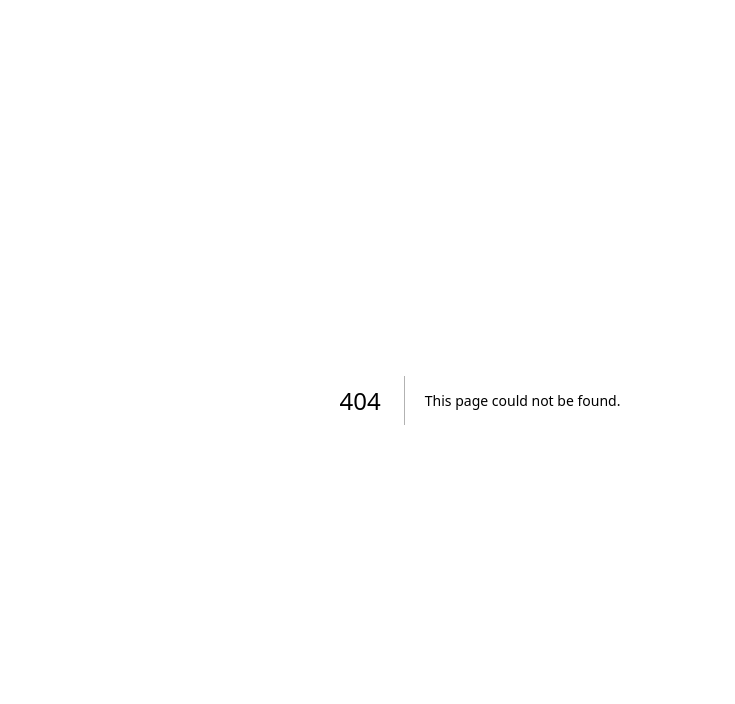
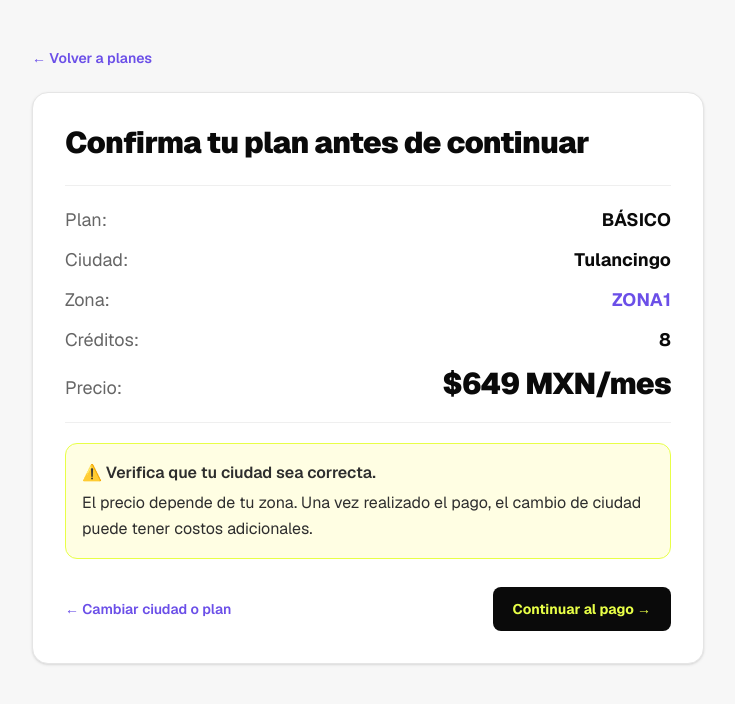
Before and after one commit to Onceoncemkt/muve, a Next.js app in the folder agencia-reports/muve/: page /planes/confirmar in a window 1280 px wide. Before the commit this address had no page. Shown: the top 704 px of the page, without its empty margins (160-895 px from the left). Built offline with nearby package versions, Linux system fonts and the light colour scheme; no server answers.

Commit message:
feat: pantalla de confirmación antes de checkout
Co-Authored-By: Oz <oz-agent@warp.dev>

```diff
--- a/agencia-reports/muve/src/app/page.tsx
+++ b/agencia-reports/muve/src/app/page.tsx
@@ -1,6 +1,5 @@
 import Link from 'next/link'
 import PlanesPrecios from '@/components/PlanesPrecios'
-import { obtenerStripePriceIdsPorRegion } from '@/lib/planes'
 import { createClient } from '@/lib/supabase/server'
 import type { Ciudad } from '@/types'
 
@@ -39,7 +38,6 @@ export default async function LandingPage() {
   }
 
   const usuarioAutenticado = Boolean(user)
-  const priceIds = obtenerStripePriceIdsPorRegion()
 
   return (
     <div className="bg-white">
@@ -138,7 +136,6 @@ export default async function LandingPage() {
       {/* ── PLANES ──────────────────────────────────────────── */}
       <div className="bg-[#F7F7F7]">
         <PlanesPrecios
-          priceIds={priceIds}
           ciudadInicial={ciudadInicial}
           usuarioAutenticado={usuarioAutenticado}
         />
--- /dev/null
+++ b/agencia-reports/muve/src/app/planes/confirmar/ConfirmarCheckoutClient.tsx
@@ -0,0 +1,120 @@
+'use client'
+
+import { useState } from 'react'
+import Link from 'next/link'
+import type { PlanMembresia } from '@/types'
+
+function normalizarCodigoDescuento(value: string | null | undefined) {
+  if (!value) return ''
+  return value.trim().toUpperCase()
+}
+
+export default function ConfirmarCheckoutClient({
+  planId,
+  ciudadLabel,
+  ciudadValue,
+  zonaLabel,
+  planLabel,
+  creditos,
+  precioMensual,
+  backHref,
+  codigoDescuento = null,
+}: {
+  planId: PlanMembresia
+  ciudadLabel: string
+  ciudadValue: 'tulancingo' | 'pachuca' | 'ensenada' | 'tijuana'
+  zonaLabel: 'zona1' | 'zona2'
+  planLabel: string
+  creditos: number
+  precioMensual: number
+  backHref: string
+  codigoDescuento?: string | null
+}) {
+  const [cargando, setCargando] = useState(false)
+
+  async function continuarAlPago() {
+    setCargando(true)
+    try {
+      const res = await fetch('/api/stripe/checkout', {
+        method: 'POST',
+        headers: { 'Content-Type': 'application/json' },
+        body: JSON.stringify({
+          planId,
+          plan: planId,
+          ciudad: ciudadValue,
+          codigo_descuento: normalizarCodigoDescuento(codigoDescuento) || undefined,
+        }),
+      })
+      if (res.status === 401) {
+        window.location.href = `/registro?plan=${planId}`
+        return
+      }
+      const data = await res.json().catch(() => null) as { error?: string; url?: string } | null
+      if (!res.ok || data?.error || !data?.url) {
+        alert(data?.error ?? 'No se pudo iniciar el checkout. Intenta de nuevo.')
+        return
+      }
+      window.location.href = data.url
+    } catch {
+      alert('Error de conexión. Intenta de nuevo.')
+    } finally {
+      setCargando(false)
+    }
+  }
+
+  return (
+    <div className="w-full max-w-2xl rounded-2xl border border-[#E5E5E5] bg-white p-5 shadow-sm sm:p-8">
+      <h1 className="text-2xl font-black tracking-tight text-[#0A0A0A] sm:text-3xl">
+        Confirma tu plan antes de continuar
+      </h1>
+
+      <div className="mt-6 space-y-3 border-y border-[#EFEFEF] py-5 text-base sm:text-lg">
+        <p className="flex items-center justify-between gap-3">
+          <span className="text-[#666]">Plan:</span>
+          <span className="font-bold text-[#0A0A0A]">{planLabel}</span>
+        </p>
+        <p className="flex items-center justify-between gap-3">
+          <span className="text-[#666]">Ciudad:</span>
+          <span className="font-bold text-[#0A0A0A]">{ciudadLabel}</span>
+        </p>
+        <p className="flex items-center justify-between gap-3">
+          <span className="text-[#666]">Zona:</span>
+          <span className="font-bold uppercase text-[#6B4FE8]">{zonaLabel}</span>
+        </p>
+        <p className="flex items-center justify-between gap-3">
+          <span className="text-[#666]">Créditos:</span>
+          <span className="font-bold text-[#0A0A0A]">{creditos}</span>
+        </p>
+        <p className="flex items-end justify-between gap-3">
+          <span className="text-[#666]">Precio:</span>
+          <span className="text-2xl font-black tracking-tight text-[#0A0A0A] sm:text-3xl">
+            ${precioMensual.toLocaleString('es-MX')} MXN/mes
+          </span>
+        </p>
+      </div>
+
+      <div className="mt-5 rounded-xl border border-[#E8FF47] bg-[#FFFEE3] p-4 text-sm leading-relaxed text-[#2E2E2E] sm:text-base">
+        <p className="font-semibold">⚠️ Verifica que tu ciudad sea correcta.</p>
+        <p className="mt-1">
+          El precio depende de tu zona. Una vez realizado el pago, el cambio de ciudad puede tener costos adicionales.
+        </p>
+      </div>
+
+      <div className="mt-7 flex flex-col gap-3 sm:flex-row sm:items-center sm:justify-between">
+        <Link
+          href={backHref}
+          className="text-sm font-semibold text-[#6B4FE8] underline-offset-4 hover:underline"
+        >
+          ← Cambiar ciudad o plan
+        </Link>
+        <button
+          onClick={continuarAlPago}
+          disabled={cargando}
+          className="w-full rounded-lg bg-[#0A0A0A] px-5 py-3 text-sm font-bold text-[#E8FF47] transition-colors hover:bg-black disabled:opacity-60 sm:w-auto"
+        >
+          {cargando ? 'Redirigiendo...' : 'Continuar al pago →'}
+        </button>
+      </div>
+    </div>
+  )
+}
--- /dev/null
+++ b/agencia-reports/muve/src/app/planes/confirmar/page.tsx
@@ -0,0 +1,80 @@
+import Link from 'next/link'
+import { createClient } from '@/lib/supabase/server'
+import { CREDITOS_POR_PLAN, PLAN_LABELS, normalizarPlan } from '@/lib/planes'
+import { CIUDAD_LABELS, type Ciudad, type PlanMembresia } from '@/types'
+import ConfirmarCheckoutClient from './ConfirmarCheckoutClient'
+
+const PRECIOS_POR_REGION: Record<'centro' | 'bc', Record<PlanMembresia, number>> = {
+  centro: {
+    basico: 649,
+    plus: 1249,
+    total: 2199,
+  },
+  bc: {
+    basico: 1380,
+    plus: 2720,
+    total: 4499,
+  },
+}
+
+function normalizarCiudad(ciudad: string | null | undefined): Ciudad {
+  if (ciudad === 'tulancingo' || ciudad === 'pachuca' || ciudad === 'ensenada' || ciudad === 'tijuana') {
+    return ciudad
+  }
+  return 'tulancingo'
+}
+
+function zonaDesdeCiudad(ciudad: Ciudad): 'zona1' | 'zona2' {
+  return ciudad === 'tijuana' ? 'zona2' : 'zona1'
+}
+
+export default async function ConfirmarPlanPage({
+  searchParams,
+}: {
+  searchParams: Promise<{ plan?: string; ciudad?: string; codigo_descuento?: string }>
+}) {
+  const params = await searchParams
+  const supabase = await createClient()
+  const { data: { user } } = await supabase.auth.getUser()
+
+  const plan = (normalizarPlan(params.plan) ?? 'basico') as PlanMembresia
+  let ciudad = normalizarCiudad(params.ciudad)
+
+  if (user) {
+    const { data: perfil } = await supabase
+      .from('users')
+      .select('ciudad')
+      .eq('id', user.id)
+      .single<{ ciudad: Ciudad }>()
+    ciudad = normalizarCiudad(perfil?.ciudad ?? ciudad)
+  }
+
+  const zona = zonaDesdeCiudad(ciudad)
+  const region = zona === 'zona2' ? 'bc' : 'centro'
+  const precioMensual = PRECIOS_POR_REGION[region][plan]
+  const codigoDescuento = typeof params.codigo_descuento === 'string' ? params.codigo_descuento : null
+  const backHref = user
+    ? '/perfil'
+    : `/planes${codigoDescuento ? `?codigo_descuento=${encodeURIComponent(codigoDescuento)}` : ''}`
+
+  return (
+    <main className="min-h-screen bg-[#F7F7F7] px-4 py-8 sm:px-6 sm:py-12">
+      <div className="mx-auto flex w-full max-w-4xl flex-col gap-6">
+        <Link href="/planes" className="text-sm font-semibold text-[#6B4FE8] underline-offset-4 hover:underline">
+          ← Volver a planes
+        </Link>
+        <ConfirmarCheckoutClient
+          planId={plan}
+          ciudadLabel={CIUDAD_LABELS[ciudad]}
+          ciudadValue={ciudad}
+          zonaLabel={zona}
+          planLabel={PLAN_LABELS[plan]}
+          creditos={CREDITOS_POR_PLAN[plan]}
+          precioMensual={precioMensual}
+          backHref={backHref}
+          codigoDescuento={codigoDescuento}
+        />
+      </div>
+    </main>
+  )
+}
--- a/agencia-reports/muve/src/app/planes/page.tsx
+++ b/agencia-reports/muve/src/app/planes/page.tsx
@@ -1,6 +1,5 @@
 import Link from 'next/link'
 import PlanesPrecios from '@/components/PlanesPrecios'
-import { obtenerStripePriceIdsPorRegion } from '@/lib/planes'
 import { createClient } from '@/lib/supabase/server'
 import type { Ciudad } from '@/types'
 export default async function PlanesPage({
@@ -26,7 +25,6 @@ export default async function PlanesPage({
   }
 
   const usuarioAutenticado = Boolean(user)
-  const priceIds = obtenerStripePriceIdsPorRegion()
 
   return (
     <div className="min-h-screen bg-[#F7F7F7]">
@@ -53,7 +51,6 @@ export default async function PlanesPage({
       </header>
 
       <PlanesPrecios
-        priceIds={priceIds}
         ciudadInicial={ciudadInicial}
         usuarioAutenticado={usuarioAutenticado}
         codigoDescuentoInicial={codigoDescuentoInicial}
--- a/agencia-reports/muve/src/components/PlanesPrecios.tsx
+++ b/agencia-reports/muve/src/components/PlanesPrecios.tsx
@@ -1,17 +1,11 @@
 'use client'
 
 import { useState } from 'react'
+import { useRouter } from 'next/navigation'
 import type { Ciudad } from '@/types'
-
-interface PriceIds {
-  basico: string
-  plus: string
-  total: string
-}
 
 type RegionPrecios = 'centro' | 'bc'
 type PlanId = 'basico' | 'plus' | 'total'
-type PriceIdsPorRegion = Record<RegionPrecios, PriceIds>
 
 const PRECIOS_POR_REGION: Record<RegionPrecios, Record<PlanId, number>> = {
   centro: {
@@ -96,43 +90,27 @@ function normalizarCodigoDescuento(value: string | null | undefined) {
 function BotonPlan({
   planId,
   planNombre,
-  priceId,
+  ciudad,
   esRecomendado,
   codigoDescuento,
 }: {
   planId: string
   planNombre: string
-  priceId: string
+  ciudad: Ciudad
   esRecomendado: boolean
   codigoDescuento: string
 }) {
+  const router = useRouter()
   const [cargando, setCargando] = useState(false)
-
-  async function iniciarCheckout() {
+  function irAConfirmacion() {
     setCargando(true)
-    try {
-      const res = await fetch('/api/stripe/checkout', {
-        method: 'POST',
-        headers: { 'Content-Type': 'application/json' },
-        body: JSON.stringify({
-          priceId,
-          planId,
-          plan: planId,
-          codigo_descuento: normalizarCodigoDescuento(codigoDescuento) || undefined,
-        }),
-      })
-      if (res.status === 401) {
-        window.location.href = `/registro?plan=${planId}`
-        return
-      }
-      const data = await res.json()
-      if (data.error) { alert(data.error); return }
-      window.location.href = data.url
-    } catch {
-      alert('Error de conexión. Intenta de nuevo.')
-    } finally {
-      setCargando(false)
-    }
+    const params = new URLSearchParams({
+      plan: planId,
+      ciudad,
+    })
+    const codigo = normalizarCodigoDescuento(codigoDescuento)
+    if (codigo) params.set('codigo_descuento', codigo)
+    router.push(`/planes/confirmar?${params.toString()}`)
   }
 
   const label = cargando ? 'Redirigiendo...' : `Empezar con ${planNombre}`
@@ -140,7 +118,7 @@ function BotonPlan({
   if (esRecomendado) {
     return (
       <button
-        onClick={iniciarCheckout}
+        onClick={irAConfirmacion}
         disabled={cargando}
         className="mt-8 w-full rounded-lg bg-[#E8FF47] py-3.5 text-sm font-bold text-[#0A0A0A] transition-colors hover:bg-white disabled:opacity-50"
       >
@@ -151,7 +129,7 @@ function BotonPlan({
 
   return (
     <button
-      onClick={iniciarCheckout}
+      onClick={irAConfirmacion}
       disabled={cargando}
       className="mt-8 w-full rounded-lg border border-[#6B4FE8] bg-white py-3.5 text-sm font-bold text-[#6B4FE8] transition-colors hover:bg-[#6B4FE8] hover:text-white disabled:opacity-50"
     >
@@ -165,13 +143,11 @@ function esCiudadBC(ciudad: Ciudad) {
 }
 
 export default function PlanesPrecios({
-  priceIds,
   ciudadInicial,
   usuarioAutenticado,
   codigoDescuentoInicial = null,
   mostrarCampoDescuento = false,
 }: {
-  priceIds: PriceIdsPorRegion
   ciudadInicial: Ciudad
   usuarioAutenticado: boolean
   codigoDescuentoInicial?: string | null
@@ -203,7 +179,6 @@ export default function PlanesPrecios({
     ? ciudadInicial
     : (ciudadSeleccionada ?? 'tulancingo')
   const regionActiva: RegionPrecios = esCiudadBC(ciudadActiva) ? 'bc' : 'centro'
-  const priceIdsActivos = priceIds[regionActiva]
   const preciosActivos = PRECIOS_POR_REGION[regionActiva]
   const preciosAnterioresActivos = PRECIOS_ANTERIORES_POR_REGION[regionActiva]
   return (
@@ -255,7 +230,6 @@ export default function PlanesPrecios({
 
         <div className="grid grid-cols-1 gap-5 md:grid-cols-3 md:items-start">
           {PLANES.map(plan => {
-            const priceId = priceIdsActivos[plan.id]
             const precio = preciosActivos[plan.id]
             const precioAnterior = preciosAnterioresActivos[plan.id]
             const esPlusCard = plan.recomendado
@@ -340,7 +314,7 @@ export default function PlanesPrecios({
                 <BotonPlan
                   planId={plan.id}
                   planNombre={plan.nombre}
-                  priceId={priceId}
+                  ciudad={ciudadActiva}
                   esRecomendado={plan.recomendado}
                   codigoDescuento={codigoDescuento}
                 />
```
